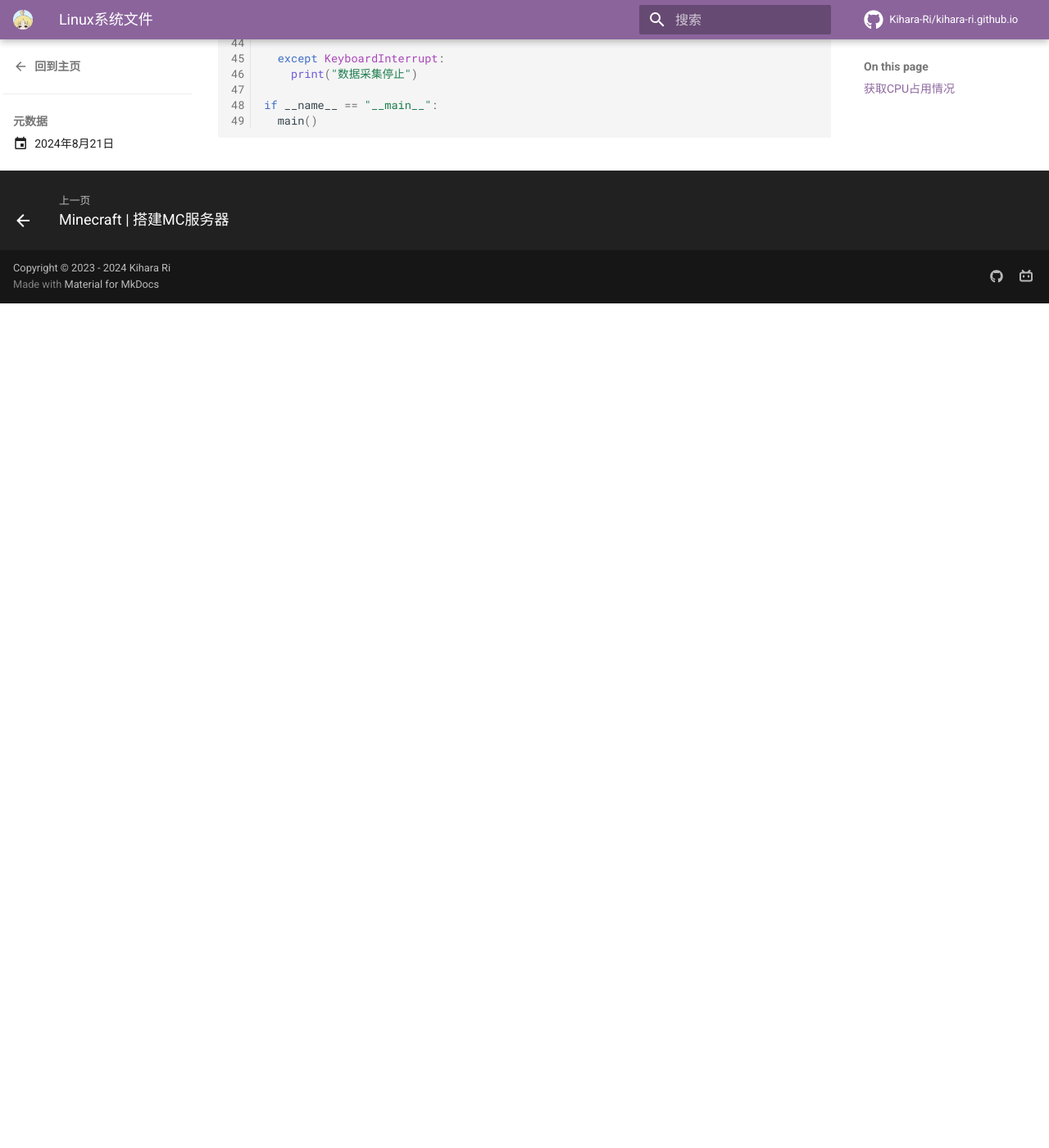
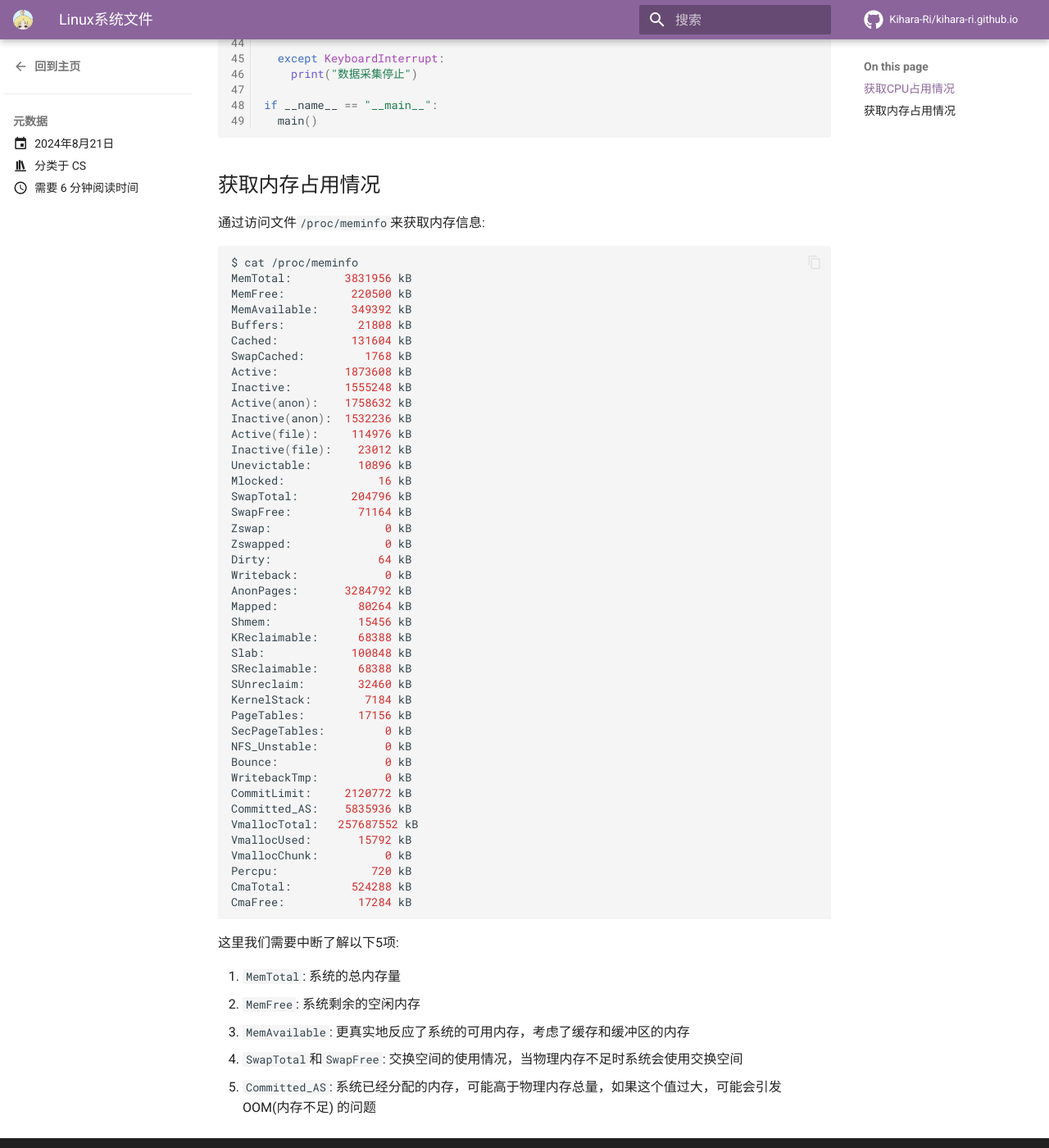
Before and after one commit to Kihara-Ri/kihara-ri.github.io, an MkDocs documentation site: the page built from docs/blog/posts/Linux系统文件.md, in a window 1280 px wide and 1400 px high, scrolled down 2990 px. Shown: the whole window at 82% size. Built offline with MkDocs 1.6.1 and Material for MkDocs 9.7.7, drawn with Linux system fonts in a browser that asks for light colours; comment, search, counter and statistics services are not loaded; before the commit the page ends 3360 px from its top, so only the background shows below that.

Commit message:
更改格式

````diff
--- a/docs/blog/posts/Linux系统文件.md
+++ b/docs/blog/posts/Linux系统文件.md
@@ -145,7 +145,7 @@
 
 === "Shell"
 
-    ``` bash linesnum="1"
+    ``` shell linenums="1"
     #!/bin/bash
 
     # 获取当前日期，生成 CSV 文件名
@@ -199,3 +199,60 @@
       echo "$current_time,$cpu_usage" >> "$csv_file"
     done
     ```
+
+## 获取内存占用情况
+
+通过访问文件`/proc/meminfo`来获取内存信息:
+
+``` shell
+$ cat /proc/meminfo
+MemTotal:        3831956 kB
+MemFree:          220500 kB
+MemAvailable:     349392 kB
+Buffers:           21808 kB
+Cached:           131604 kB
+SwapCached:         1768 kB
+Active:          1873608 kB
+Inactive:        1555248 kB
+Active(anon):    1758632 kB
+Inactive(anon):  1532236 kB
+Active(file):     114976 kB
+Inactive(file):    23012 kB
+Unevictable:       10896 kB
+Mlocked:              16 kB
+SwapTotal:        204796 kB
+SwapFree:          71164 kB
+Zswap:                 0 kB
+Zswapped:              0 kB
+Dirty:                64 kB
+Writeback:             0 kB
+AnonPages:       3284792 kB
+Mapped:            80264 kB
+Shmem:             15456 kB
+KReclaimable:      68388 kB
+Slab:             100848 kB
+SReclaimable:      68388 kB
+SUnreclaim:        32460 kB
+KernelStack:        7184 kB
+PageTables:        17156 kB
+SecPageTables:         0 kB
+NFS_Unstable:          0 kB
+Bounce:                0 kB
+WritebackTmp:          0 kB
+CommitLimit:     2120772 kB
+Committed_AS:    5835936 kB
+VmallocTotal:   257687552 kB
+VmallocUsed:       15792 kB
+VmallocChunk:          0 kB
+Percpu:              720 kB
+CmaTotal:         524288 kB
+CmaFree:           17284 kB
+```
+
+这里我们需要中断了解以下5项:
+
+1. `MemTotal`: 系统的总内存量
+2. `MemFree`: 系统剩余的空闲内存
+3. `MemAvailable`: 更真实地反应了系统的可用内存，考虑了缓存和缓冲区的内存
+4. `SwapTotal`和`SwapFree`: 交换空间的使用情况，当物理内存不足时系统会使用交换空间
+5. `Committed_AS`: 系统已经分配的内存，可能高于物理内存总量，如果这个值过大，可能会引发 OOM(内存不足) 的问题
````
